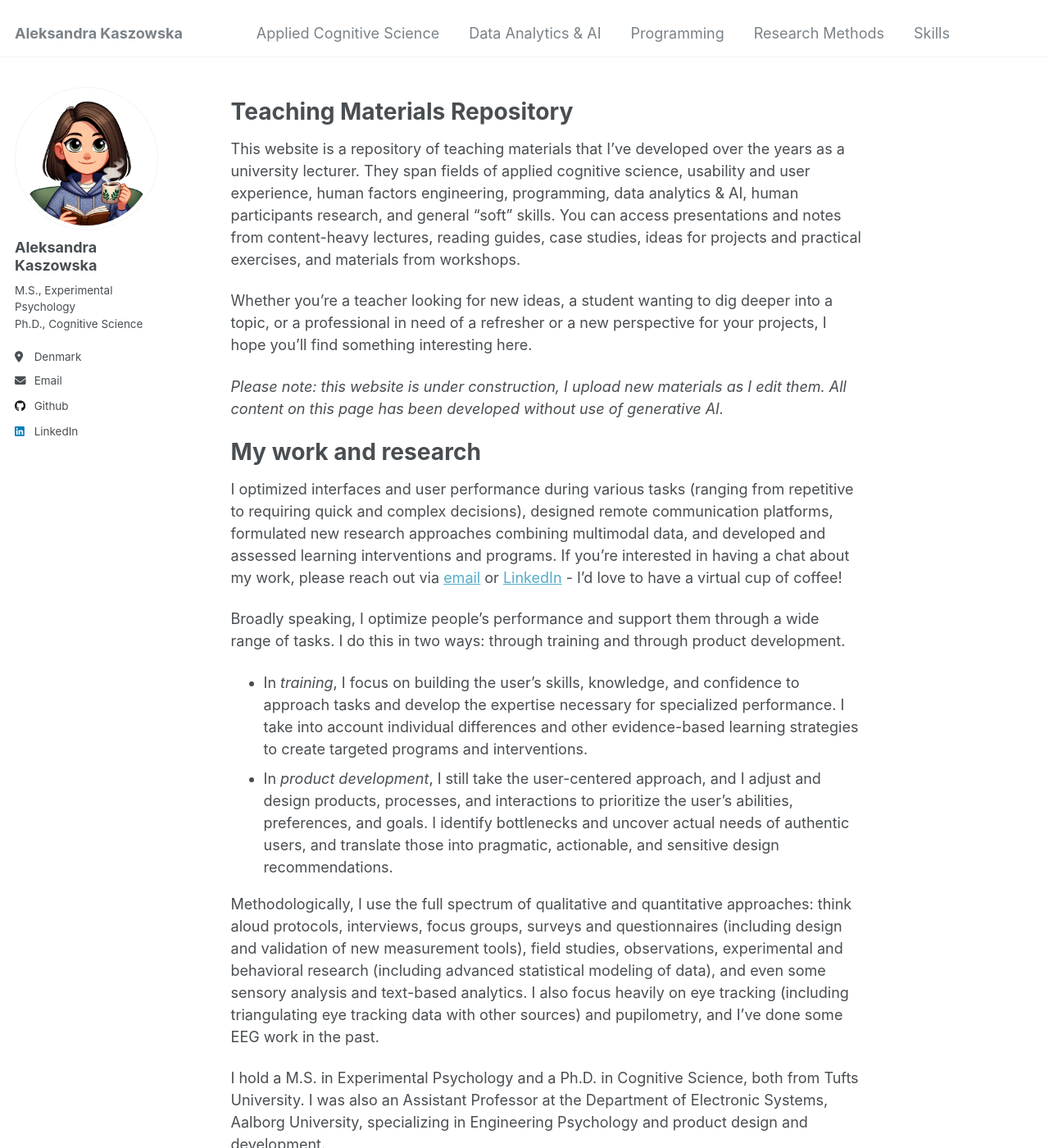
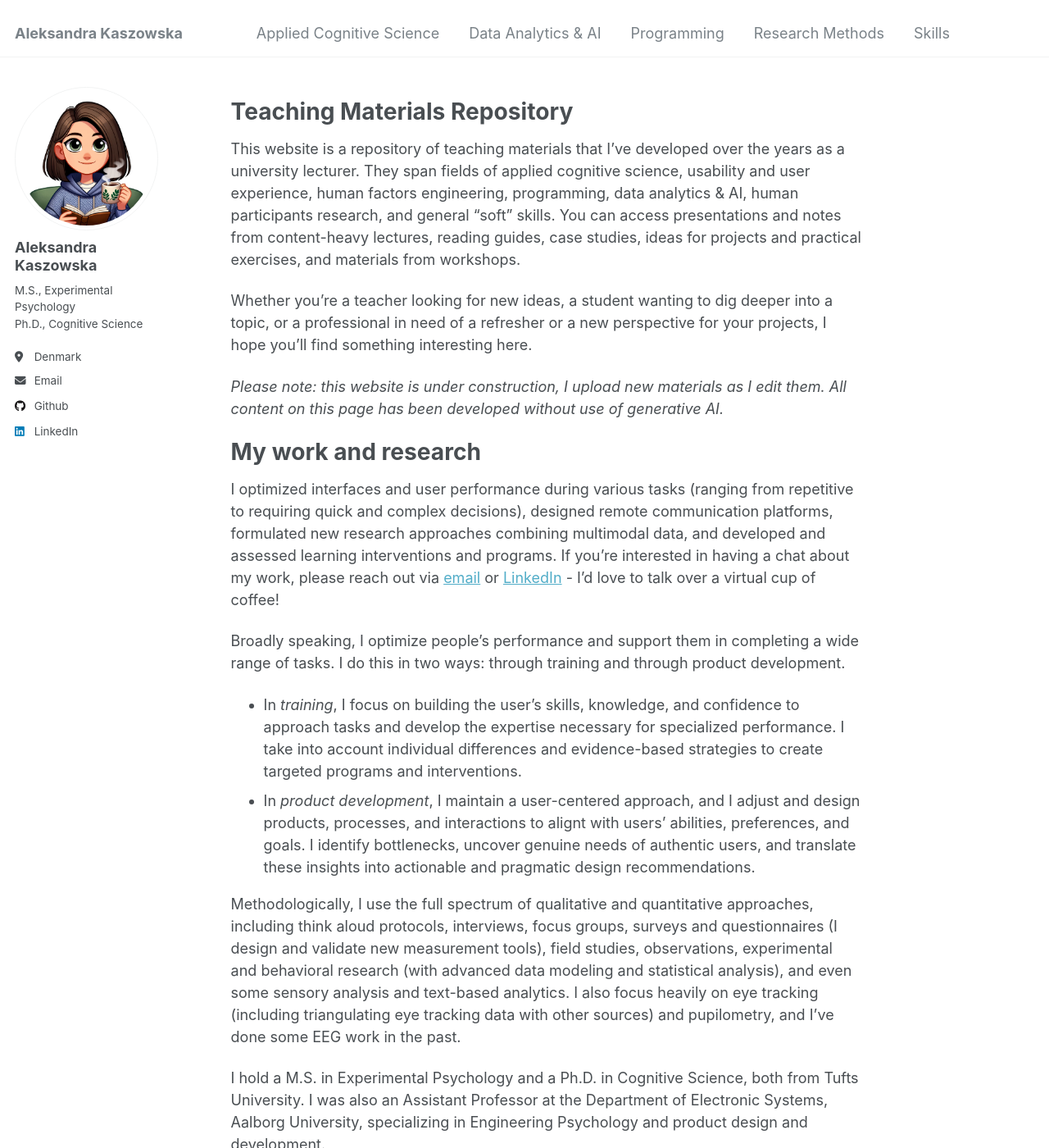
Before and after one commit to akaszowska/akaszowska.github.io, a Jekyll site: the page built from _pages/about.md, in a window 1280 px wide and 1400 px high. Shown: the whole window at 82% size. Built offline with Jekyll 4.4.1, drawn with Linux system fonts in a browser that asks for light colours.

Commit message:
Update about.md

```diff
--- a/_pages/about.md
+++ b/_pages/about.md
@@ -17,12 +17,12 @@ _Please note: this website is under construction, I upload new materials as I ed
 
 My work and research
 ======
-I optimized interfaces and user performance during various tasks (ranging from repetitive to requiring quick and complex decisions), designed remote communication platforms, formulated new research approaches combining multimodal data, and developed and assessed learning interventions and programs. If you're interested in having a chat about my work, please reach out via [email](mailto:akaszowska@proton.me) or [LinkedIn](https://www.linkedin.com/in/akaszowska/) - I'd love to have a virtual cup of coffee!
+I optimized interfaces and user performance during various tasks (ranging from repetitive to requiring quick and complex decisions), designed remote communication platforms, formulated new research approaches combining multimodal data, and developed and assessed learning interventions and programs. If you're interested in having a chat about my work, please reach out via [email](mailto:akaszowska@proton.me) or [LinkedIn](https://www.linkedin.com/in/akaszowska/) - I'd love to talk over a virtual cup of coffee!
 
-Broadly speaking, I optimize people's performance and support them through a wide range of tasks. I do this in two ways: through training and through product development.
-* In _training_, I focus on building the user's skills, knowledge, and confidence to approach tasks and develop the expertise necessary for specialized performance. I take into account individual differences and other evidence-based learning strategies to create targeted programs and interventions.
-* In _product development_, I still take the user-centered approach, and I adjust and design products, processes, and interactions to prioritize the user's abilities, preferences, and goals. I identify bottlenecks and uncover actual needs of authentic users, and translate those into pragmatic, actionable, and sensitive design recommendations.
+Broadly speaking, I optimize people's performance and support them in completing a wide range of tasks. I do this in two ways: through training and through product development.
+* In _training_, I focus on building the user's skills, knowledge, and confidence to approach tasks and develop the expertise necessary for specialized performance. I take into account individual differences and evidence-based strategies to create targeted programs and interventions.
+* In _product development_, I maintain a user-centered approach, and I adjust and design products, processes, and interactions to alignt with users' abilities, preferences, and goals. I identify bottlenecks, uncover genuine needs of authentic users, and translate these insights into actionable and pragmatic design recommendations.
 
-Methodologically, I use the full spectrum of qualitative and quantitative approaches: think aloud protocols, interviews, focus groups, surveys and questionnaires (including design and validation of new measurement tools), field studies, observations, experimental and behavioral research (including advanced statistical modeling of data), and even some sensory analysis and text-based analytics. I also focus heavily on eye tracking (including triangulating eye tracking data with other sources) and pupilometry, and I've done some EEG work in the past.
+Methodologically, I use the full spectrum of qualitative and quantitative approaches, including think aloud protocols, interviews, focus groups, surveys and questionnaires (I design and validate new measurement tools), field studies, observations, experimental and behavioral research (with advanced data modeling and statistical analysis), and even some sensory analysis and text-based analytics. I also focus heavily on eye tracking (including triangulating eye tracking data with other sources) and pupilometry, and I've done some EEG work in the past.
 
 I hold a M.S. in Experimental Psychology and a Ph.D. in Cognitive Science, both from Tufts University. I was also an Assistant Professor at the Department of Electronic Systems, Aalborg University, specializing in Engineering Psychology and product design and development.
```
